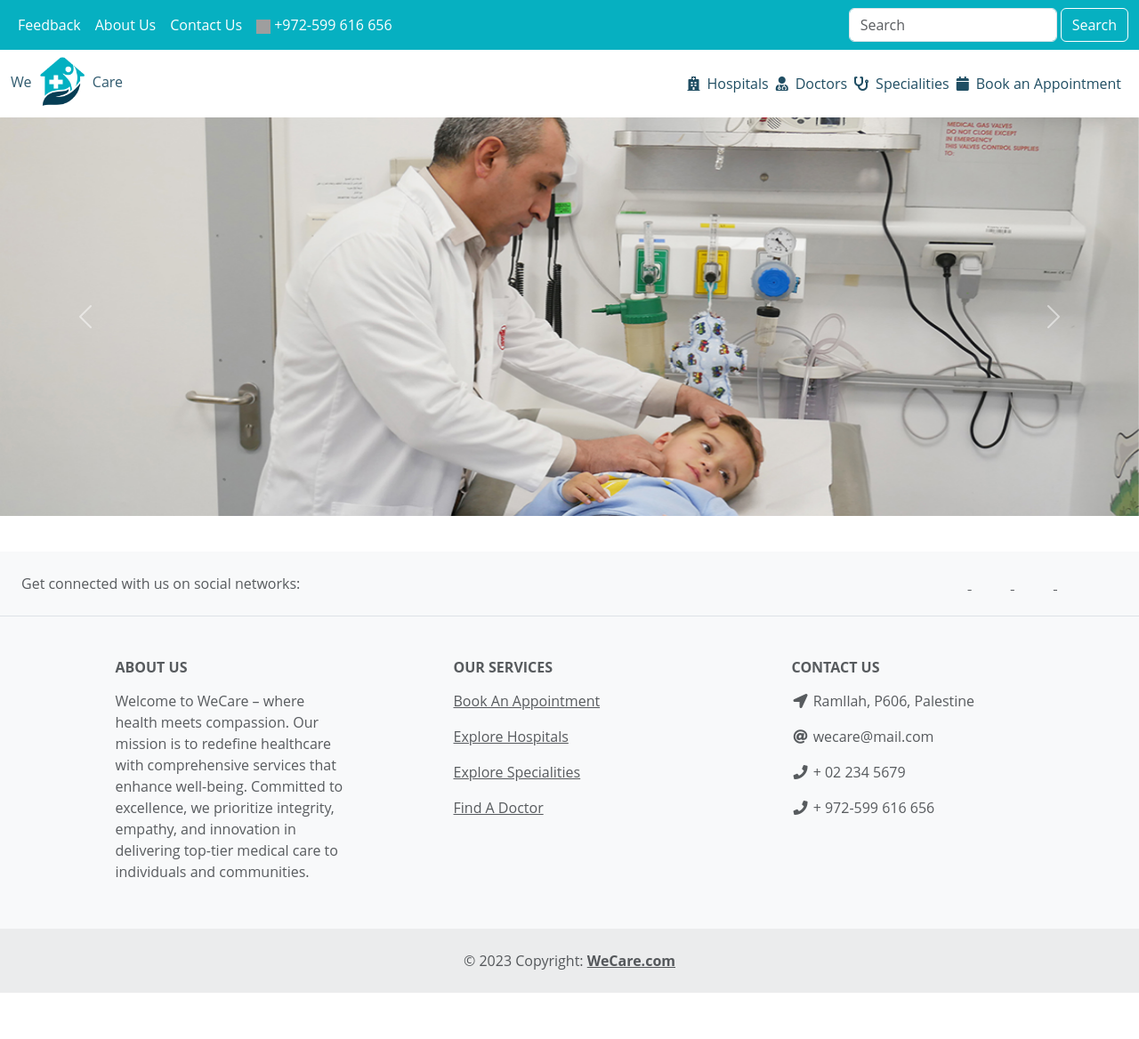
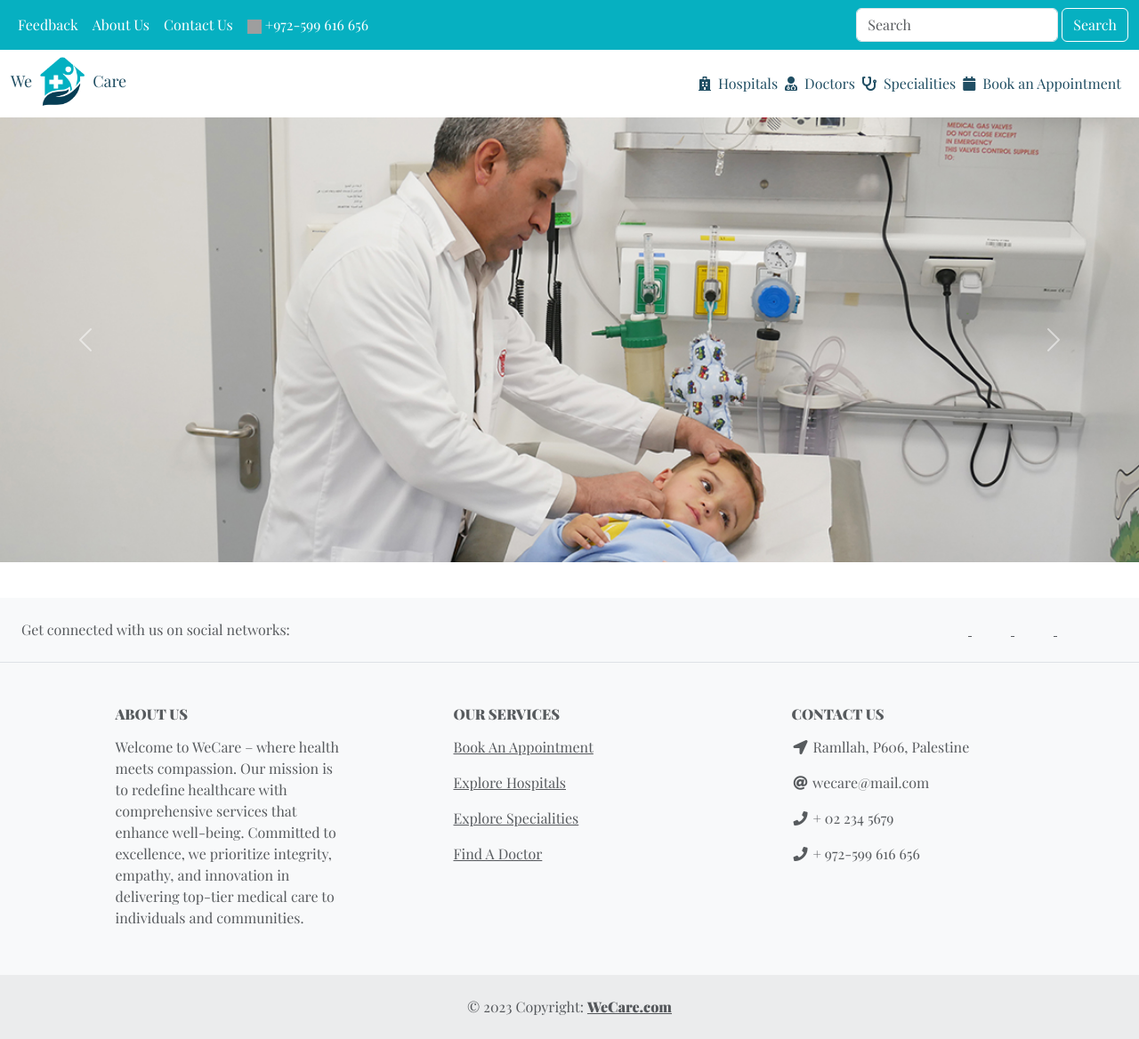
Before and after one commit to habibGrande/We-care, a Django app: page /doctors in a window 1280 px wide. Shown: the whole page at 89% size. Before the commit the page ends 1116 px from the top, so only its background shows below. Run offline with Django 4.2, Linux system fonts and the light colour scheme; grey boxes are pictures that could not be loaded.

Commit message:
final work by Raed

```diff
--- a/weCare/weCare_App/static/css/hospital.css
+++ b/weCare/weCare_App/static/css/hospital.css
@@ -1,5 +1,8 @@
 *{
-    font-family: 'Open Sans', sans-serif;
+    font-family: 'Playfair Display', serif;
+    box-sizing: border-box;
+    margin:0;
+    padding:0;
   }
 
   .btn-outline-success{
--- a/weCare/weCare_App/static/css/style.css
+++ b/weCare/weCare_App/static/css/style.css
@@ -1,6 +1,17 @@
-*{
-    font-family: 'Open Sans', sans-serif;
-  }
+* {
+    font-family: 'Playfair Display', serif;
+    box-sizing: border-box;
+    margin:0;
+    padding:0;
+
+}
+
+  .logo-text {
+    color:  #204E63;
+    font-size: 18px;
+    padding: 0px;
+    margin: 0px;
+}
 
   .btn-outline-success{
     --bs-btn-color: white !important;
--- a/weCare/weCare_App/templates/dr_page.html
+++ b/weCare/weCare_App/templates/dr_page.html
@@ -5,6 +5,9 @@
     <meta name="viewport" content="width=device-width, initial-scale=1">
     <title>Bootstrap demo</title>
     {% load static %}
+    <link rel="preconnect" href="https://fonts.googleapis.com">
+    <link rel="preconnect" href="https://fonts.gstatic.com" crossorigin>
+    <link href="https://fonts.googleapis.com/css2?family=Fjalla+One&family=Merriweather+Sans:wght@400;800&family=Open+Sans&family=Playfair+Display:wght@400;900&display=swap" rel="stylesheet">
     <link rel="stylesheet" href="{% static 'css/style.css' %}">
     <link href="https://cdn.jsdelivr.net/npm/bootstrap@5.3.2/dist/css/bootstrap.min.css" rel="stylesheet"
     integrity="sha384-T3c6CoIi6uLrA9TneNEoa7RxnatzjcDSCmG1MXxSR1GAsXEV/Dwwykc2MPK8M2HN" crossorigin="anonymous">
@@ -75,7 +78,7 @@
                   </li>
                   <li class="nav-item d-flex">
                       <span class="icon feature_box_col_one"><i class="fa fa-calendar" aria-hidden="true"></i></span>
-                      <a class="nav-link" href="/bookanappointment">Book an Appointment</a>
+                      <a class="nav-link" href="/book_an_appointment">Book an Appointment</a>
                   </li>
               </ul>
           </div>
@@ -91,7 +94,7 @@
           <picture>
             <source media="(max-width: 800px)" srcset="static\img\P1170734_edited.jpg" />
             <source media="(min-width: 500px)" srcset="static\img\P1170734_edited.jpg" />
-            <img src="static\img\P1170734_edited.jpg" style="width: 100%; height: 35vw;"/>
+            <img src="static\img\P1170734_edited.jpg" style="width: 100%; height: 500px;"/>
         </picture>
         </div>
 
@@ -99,7 +102,7 @@
           <picture>
             <source media="(max-width: 800px; height:auto;)" srcset="static\img\pexels-anna-shvets-4483327.jpg" />
             <source media="(min-width: 500px; height:auto;)" srcset="static\img\pexels-anna-shvets-4483327.jpg" />
-            <img src="static\img\pexels-anna-shvets-4483327.jpg" style="width: 100%; height: 35vw;"/>
+            <img src="static\img\pexels-anna-shvets-4483327.jpg" style="width: 100%; height:  500px;"/>
         </picture>
         </div>
 
@@ -107,7 +110,7 @@
           <picture>
             <source media="(max-width: 800px)" srcset="static\img\pexels-skip-class-18680819.jpg" />
             <source media="(min-width: 500px)" srcset="static\img\pexels-skip-class-18680819.jpg" />
-            <img src="static\img\pexels-skip-class-18680819.jpg" style="width: 100%; height: 35vw;"/>
+            <img src="static\img\pexels-skip-class-18680819.jpg" style="width: 100%; height:  500px;"/>
         </picture>
         </div>
 
@@ -132,12 +135,11 @@
       <div class="card">
           <img src="static\img\8-3-scaled.jpg" class="card-img-top" alt="...">
           <div class="card-body">
-            <h4 class="card-title">Dr. Samer Barahmeh</h4>
-            <h5 class="card-title">Obstetrics and gynecology specialis</h5>
-            <p class="card-text"> Dr. Samer Barahmeh is a specialist in obstetrics and gynecology,
-              gynecological oncology surgery, laparoscopic surgery, uterine prolapse,
-              and urinary incontinence with more than 15 years of experience.</p>
-            <a href="#" class="btn btn-primary">Book Now</a>
+            <h4 class="card-title">{{doctors.first_name}} {{doctors.last_name}}</h4>
+            <h5 class="card-title">{{doctors.speciality}}</h5>
+            <p class="card-text">{{doctors.phone}}</p>
+            <p class="card-text">{{doctors.email}}</p>
+            <a href="/book_an_appointment" class="btn btn-primary">Book Now</a>
           </div>
         </div>
     </div>
```
Also changed, not shown: weCare/weCare_App/static/css/specialities.css (+10 -2 lines), weCare/weCare_App/templates/hospital.html (+12 -12 lines), weCare/weCare_App/templates/specialities.html (+22 -4 lines).
